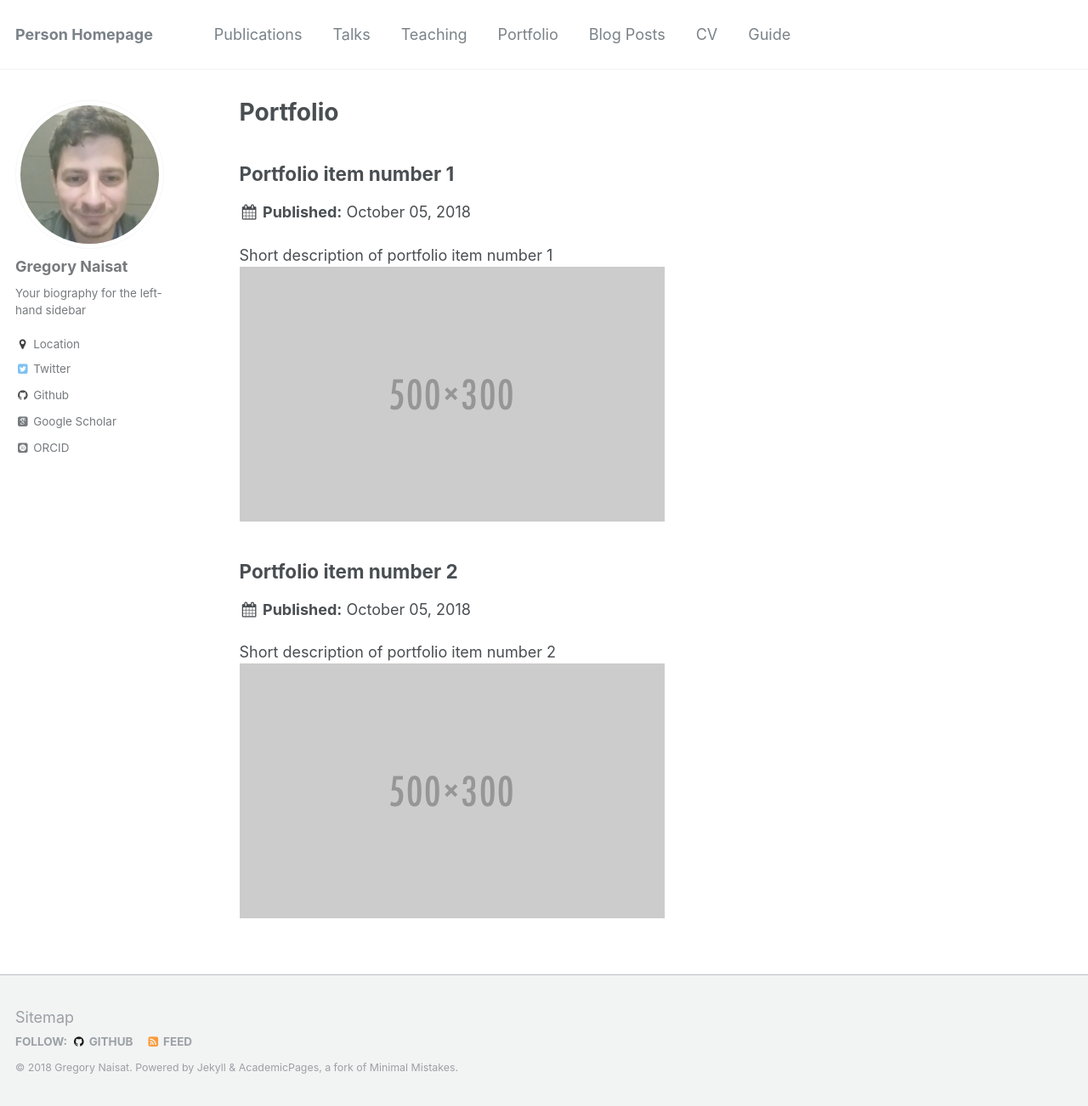
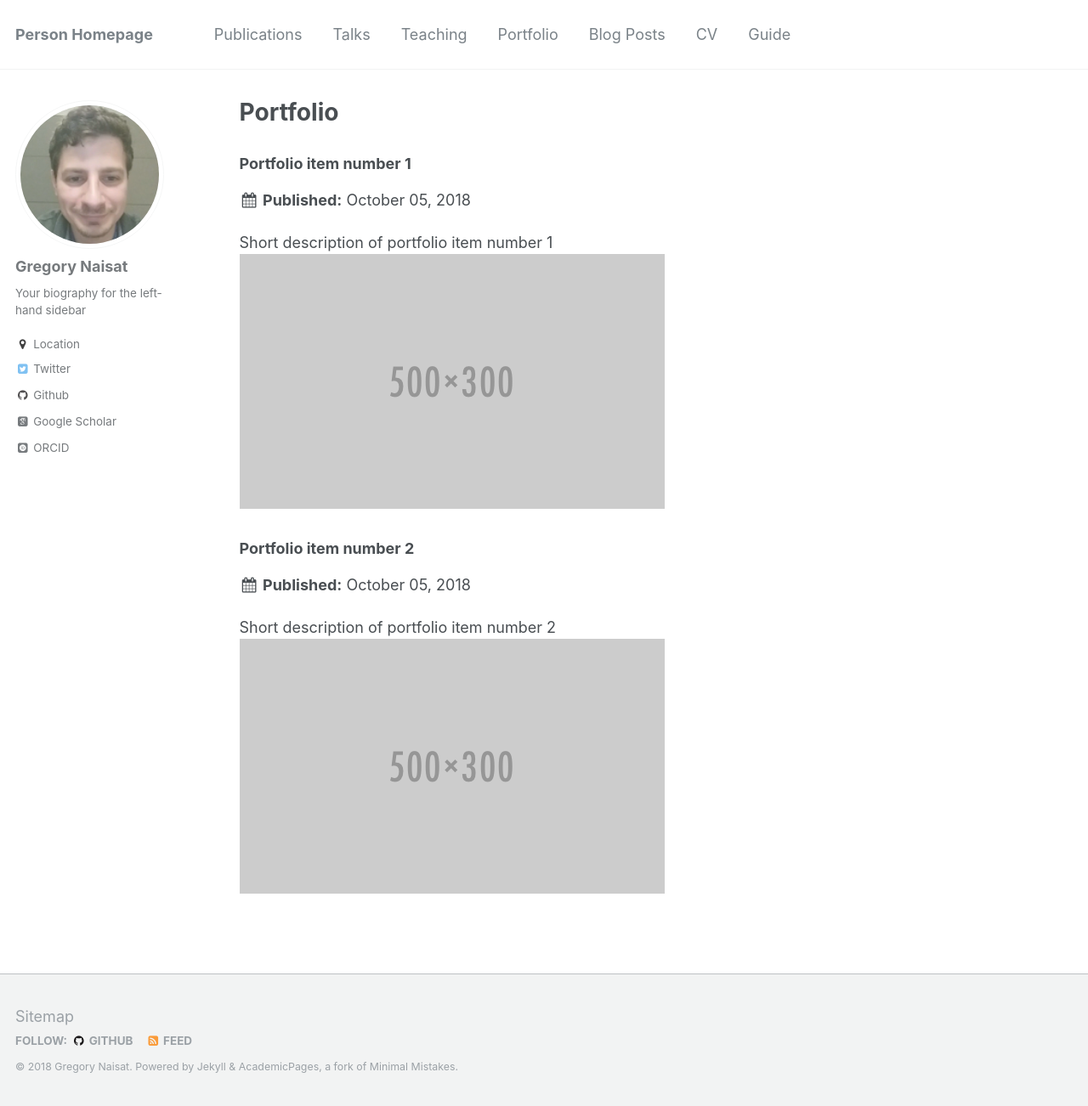
Before and after one commit to sgregnt/sgregnt.github.io, a Jekyll site: the page built from _pages/portfolio.html, in a window 1280 px wide and 1302 px high. Shown: the whole window at 85% size. Built offline with Jekyll 4.4.1, drawn with Linux system fonts in a browser that asks for light colours; some web fonts are replaced.

Commit message:
changed description

```diff
--- a/_includes/archive-single.html
+++ b/_includes/archive-single.html
@@ -26,13 +26,13 @@
       </div>
     {% endif %}
 
-    <h2 class="archive__item-title" itemprop="headline">
+    <h3 class="archive__item-title" itemprop="headline">
       {% if post.link %}
         <a href="{{ post.link }}">{{ title }}</a> <a href="{{ base_path }}{{ post.url }}" rel="permalink"><i class="fa fa-link" aria-hidden="true" title="permalink"></i><span class="sr-only">Permalink</span></a>
       {% else %}
         <a href="{{ base_path }}{{ post.url }}" rel="permalink">{{ title }}</a>
       {% endif %}
-    </h2>
+    </h3>
 
     {% if post.read_time %}
       <p class="page__meta"><i class="fa fa-clock-o" aria-hidden="true"></i> {% include read-time.html %}</p>
@@ -47,9 +47,9 @@
         {% endif %}
 
     {% if post.excerpt and site.read_more != 'enabled' %}
-    <p class="archive__item-excerpt" itemprop="description">{{ post.excerpt | markdownify }}</p>
+    <p>{{ post.excerpt | markdownify }}</p>
     {% elsif post.excerpt and site.read_more == 'enabled' %}
-    <p class="archive__item-excerpt" itemprop="description"><p>{{ post.excerpt | markdownify | remove: '<p>' | remove: '</p>' }}<strong><a href="{{ base_path }}{{ post.url }}" rel="permalink"> Read more</a></strong></p></p>
+    <p><p>{{ post.excerpt | markdownify | remove: '<p>' | remove: '</p>' }}<strong><a href="{{ base_path }}{{ post.url }}" rel="permalink"> Read more</a></strong></p></p>
     {% endif %}
 
     {% if post.citation and post.paperurl %}
```
